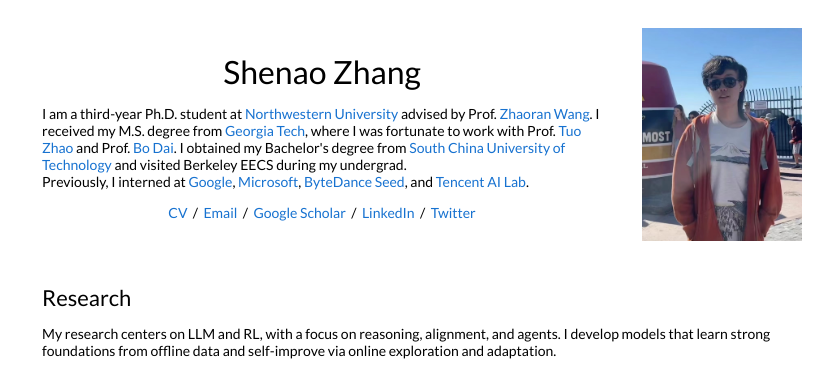
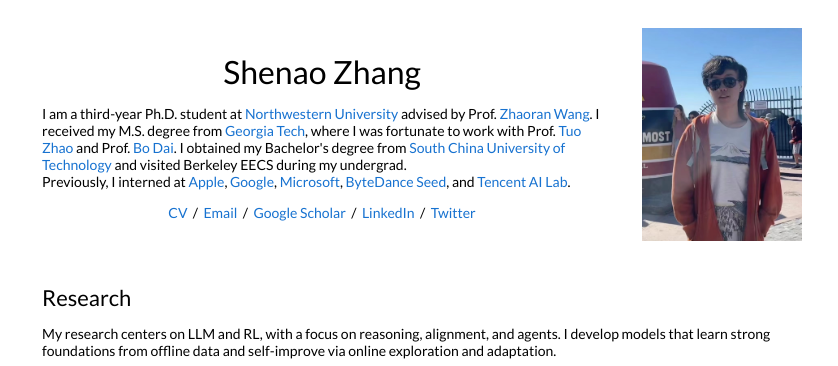
Before and after one commit to shenao-zhang/shenao-zhang.github.io, a Jekyll site: the page built from _posts/2025-10-01-ra3.markdown, in a window 1280 px wide and 900 px high. Shown: the top 366 px of the window, without its empty margins (218-1056 px from the left). Built offline with Jekyll 4.4.1, drawn with Linux system fonts in a browser that asks for light colours.

Commit message:
Update default.html

```diff
--- a/_layouts/default.html
+++ b/_layouts/default.html
@@ -37,7 +37,7 @@
               </h1>
               <p>I am a third-year Ph.D. student at <a href="https://www.northwestern.edu/">Northwestern University</a> advised by Prof. <a href="https://zhaoranwang.github.io/">Zhaoran Wang</a>. I received my M.S. degree from <a href="https://www.gatech.edu/">Georgia Tech</a>, where I was fortunate to work with Prof. <a href="https://www2.isye.gatech.edu/~tzhao80/">Tuo Zhao</a> and Prof. <a href="https://bo-dai.github.io/">Bo Dai</a>. I obtained my Bachelor's degree from <a href="https://www.scut.edu.cn/en/">South China University of Technology</a> and visited Berkeley EECS during my undergrad.<br/>
 
-                Previously, I interned at <a href="https://www.google.com">Google</a>, <a href="https://www.microsoft.com/en-us/research/">Microsoft</a>, <a href="https://seed.bytedance.com/en/">ByteDance Seed</a>, and <a href="https://ai.tencent.com/ailab/en/index/">Tencent AI Lab</a>.
+                Previously, I interned at <a href="https://machinelearning.apple.com/research/apple-foundation-models-tech-report-2025">Apple</a>, <a href="https://www.google.com">Google</a>, <a href="https://www.microsoft.com/en-us/research/">Microsoft</a>, <a href="https://seed.bytedance.com/en/">ByteDance Seed</a>, and <a href="https://ai.tencent.com/ailab/en/index/">Tencent AI Lab</a>.
               </p>
               <p style="text-align:center">
                 <a href="https://shenao-zhang.github.io/cv/Zhang_Shenao_CV.pdf">CV</a> &nbsp;/&nbsp;
```
